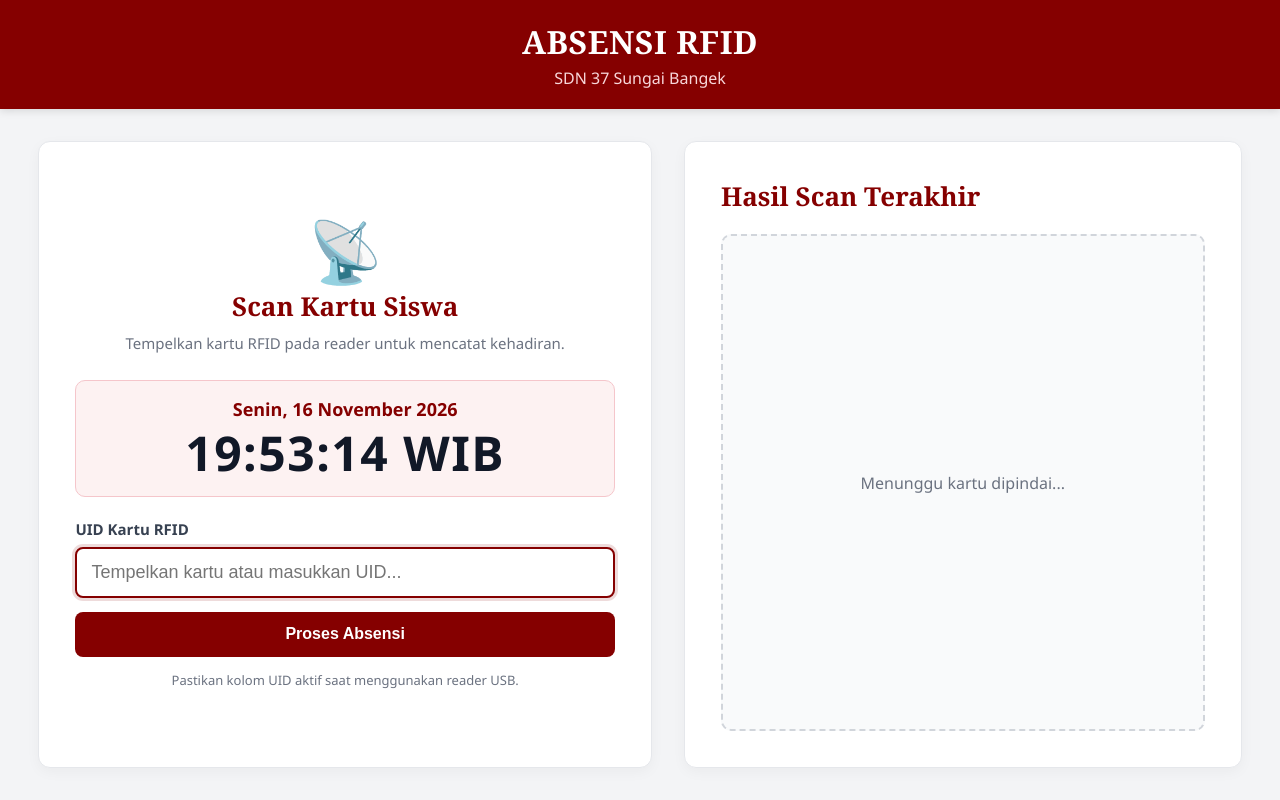
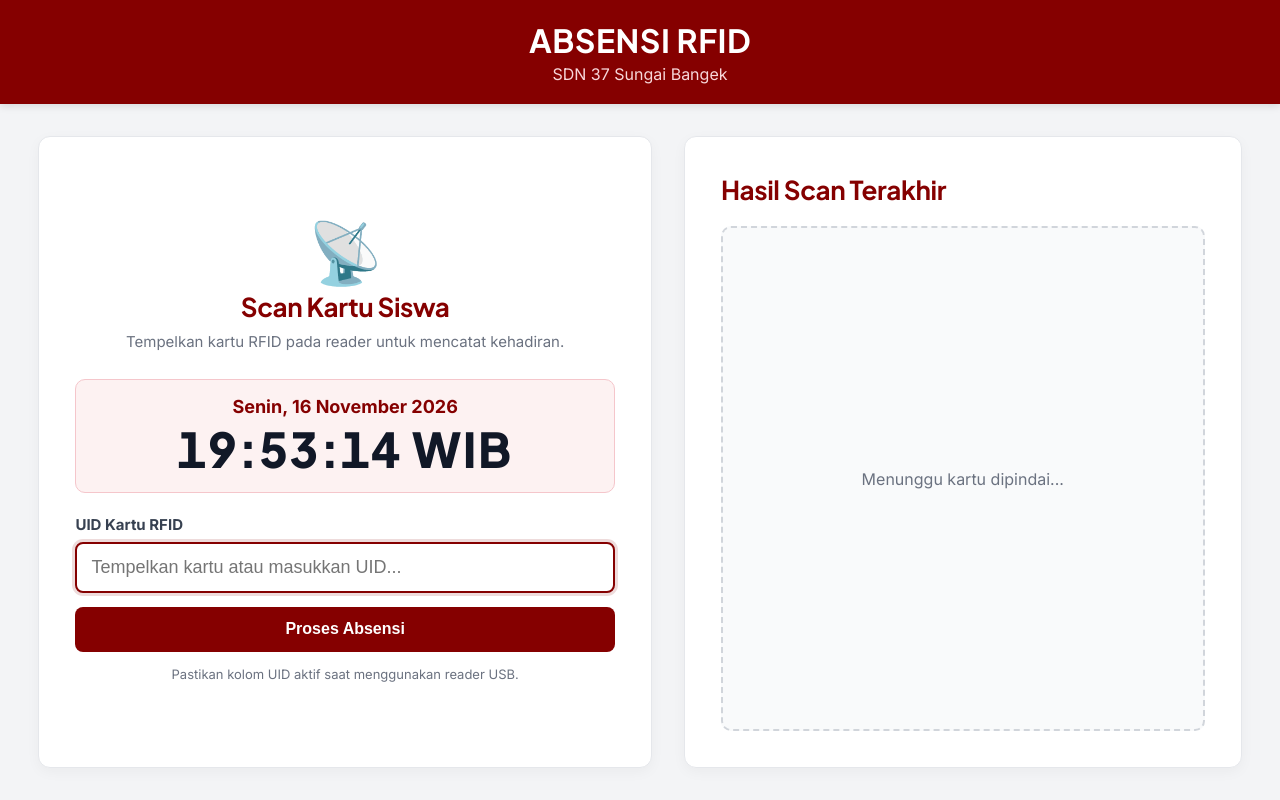
Before and after one commit to adrichanilham/absensi_rfid, a Laravel app: page /absensi in a window 1280 px wide. Run offline with Laravel 12, Linux system fonts and the light colour scheme; a user stored in the database is signed in; data comes from the database, SQL or seed files in the repository.

Commit message:
ubah font halaman scan

```diff
--- a/resources/views/absensi/scan.blade.php
+++ b/resources/views/absensi/scan.blade.php
@@ -4,8 +4,37 @@
     <meta charset="UTF-8">
     <meta name="viewport" content="width=device-width, initial-scale=1.0">
     <title>Absensi RFID - SDN 37 Sungai Bangek</title>
+    <link rel="preconnect" href="https://fonts.googleapis.com">
+<link rel="preconnect" href="https://fonts.gstatic.com" crossorigin>
+<link href="https://fonts.googleapis.com/css2?family=Inter:wght@400;500;600;700&family=Plus+Jakarta+Sans:wght@600;700;800&display=swap" rel="stylesheet">
+    <style>
+        body {
+    margin: 0;
+    min-height: 100vh;
+    display: flex;
+    flex-direction: column;
+    font-family: 'Inter', 'Segoe UI', system-ui, sans-serif;
+    -webkit-font-smoothing: antialiased;
+    background: #f3f4f6;
+    color: #1f2937;
+}
 
-    <style>
+header h1,
+h2 {
+    font-family: 'Plus Jakarta Sans', 'Segoe UI', system-ui, sans-serif;
+    letter-spacing: -0.015em;
+}
+
+#jam {
+    margin: 0;
+    color: #111827;
+    font-family: 'Plus Jakarta Sans', 'Segoe UI', sans-serif;
+    font-size: clamp(30px, 4vw, 48px);
+    font-weight: 800;
+    font-variant-numeric: tabular-nums;
+    letter-spacing: 1px;
+    line-height: 1.1;
+}
         * {
             box-sizing: border-box;
         }
@@ -15,7 +44,6 @@
             min-height: 100vh;
             display: flex;
             flex-direction: column;
-            font-family: 'Segoe UI', Arial, sans-serif;
             background: #f3f4f6;
             color: #1f2937;
         }
@@ -30,7 +58,6 @@
 
         header h1 {
             margin: 0 0 4px;
-            font-family: Georgia, serif;
             font-size: clamp(22px, 2.8vw, 32px);
             letter-spacing: 0.5px;
         }
@@ -80,7 +107,6 @@
         h2 {
             margin: 0 0 8px;
             color: #850000;
-            font-family: Georgia, serif;
             font-size: clamp(20px, 2.2vw, 26px);
         }
 
```
